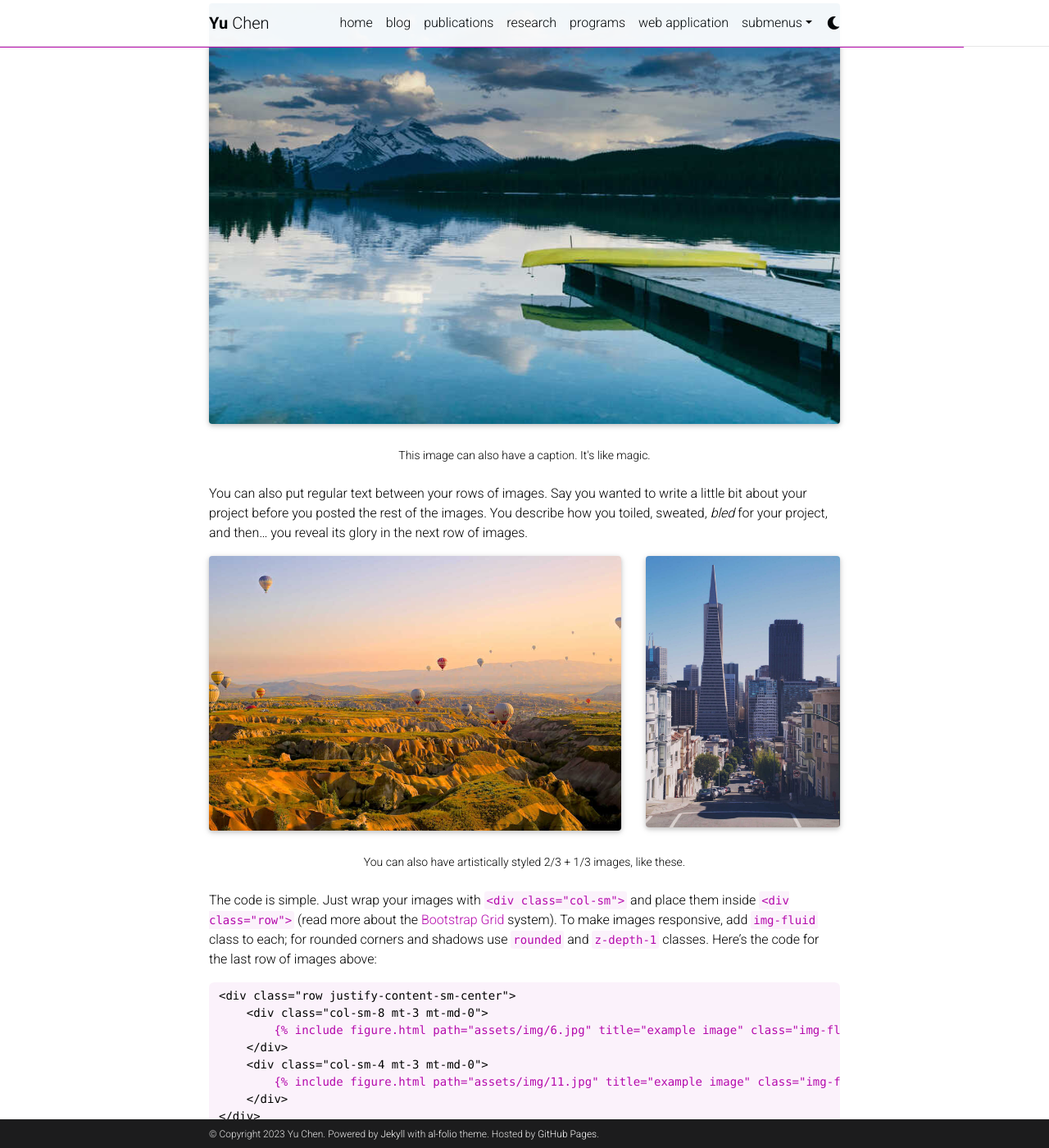
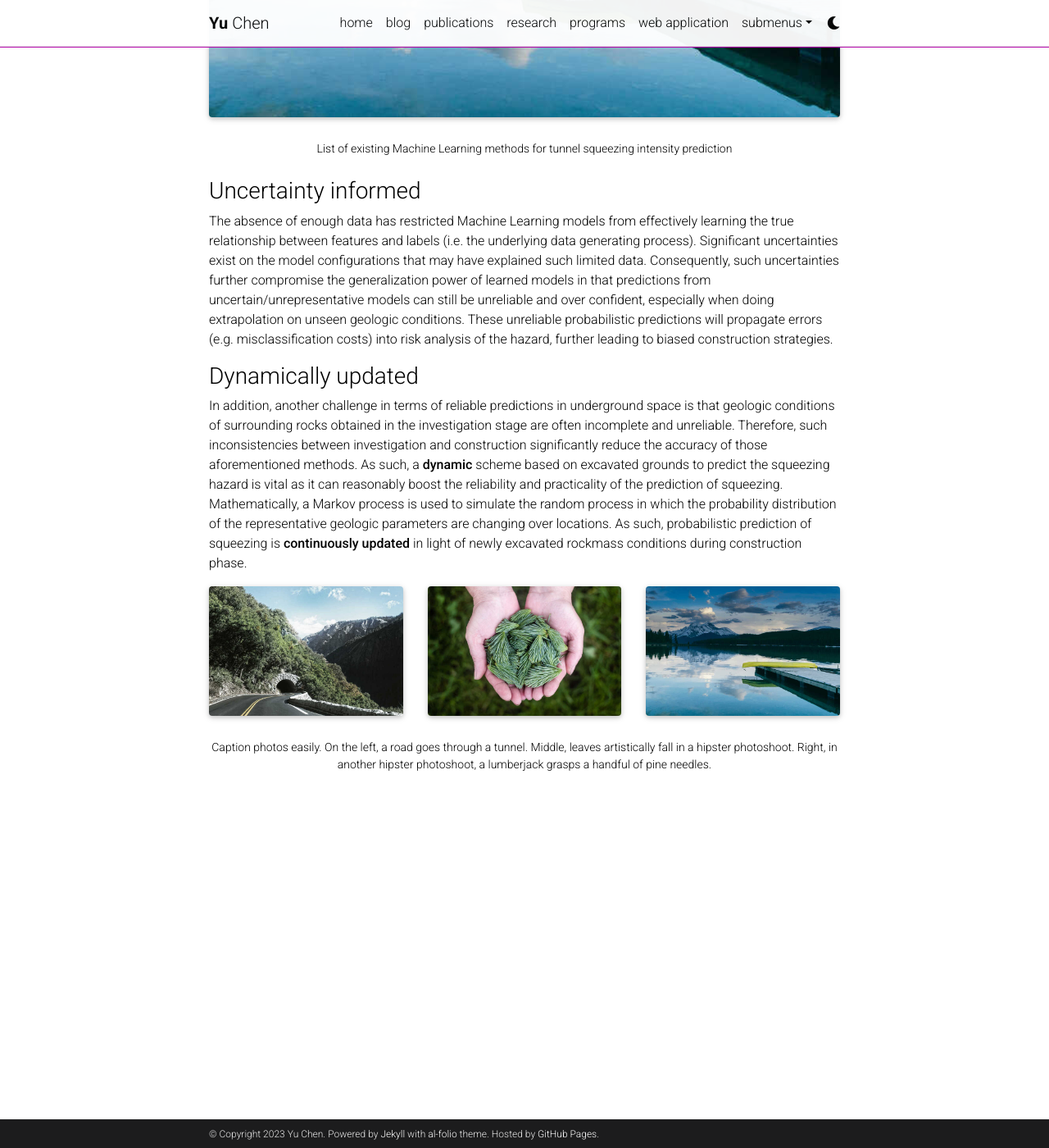
Before and after one commit to yuchenakaleslie/yuchenakaleslie.github.io, a Jekyll site: the page built from _projects/2_project.md, in a window 1280 px wide and 1400 px high, scrolled down 720 px. Shown: the whole window at 82% size. Built offline with Jekyll 4.4.1, drawn with Linux system fonts in a browser that asks for light colours; full-size pictures stand in for the smaller copies a plugin makes; comment, search, counter and statistics services are not loaded; a style sheet for code colours, icons or effects is not loaded; some of the changed text lies outside the part shown.

Commit message:
update project 2

````diff
--- a/_projects/2_project.md
+++ b/_projects/2_project.md
@@ -1,24 +1,31 @@
 ---
 layout: page
 title: Tunnel squeezing uncertainty
-description: a project with a background image
+description: Dynamic and Uncertainty-informed squeezing intensity prediction
 img: assets/img/3.jpg
 importance: 2
 category: work
 ---
 
-Every project has a beautiful feature showcase page.
-It's easy to include images in a flexible 3-column grid format.
-Make your photos 1/3, 2/3, or full width.
+Tunnel squeezing is a time-dependent process that typically occurs in weak or over-stressed rock masses, significantly influencing the budget and time of tunnel construction. Given that only limited databases of case histories are documented in literature, many supervised-learning based probabilistic models, naturally probabilistic or not, are prone to provide over confident (some even distorted) probability estimates of squeezing intensity, due to the ignorance of model uncertainties.
 
-To give your project a background in the portfolio page, just add the img tag to the front matter like so:
+<div class="row">
+    <div class="col-sm mt-3 mt-md-0">
+        {% include figure.html path="assets/img/5.jpg" title="example image" class="img-fluid rounded z-depth-1" %}
+    </div>
+</div>
+<div class="caption">
+    List of existing Machine Learning methods for tunnel squeezing intensity prediction
+</div>
 
-    ---
-    layout: page
-    title: project
-    description: a project with a background image
-    img: /assets/img/12.jpg
-    ---
+### Uncertainty informed ###
+
+The absence of enough data has restricted Machine Learning models from effectively learning the true relationship between features and labels (i.e. the underlying data generating process). Significant uncertainties exist on the model configurations that may have explained such limited data. Consequently, such uncertainties further compromise the generalization power of learned models in that predictions from uncertain/unrepresentative models can still be unreliable and over confident, especially when doing extrapolation on unseen geologic conditions. These unreliable probabilistic predictions will propagate errors (e.g. misclassification costs) into risk analysis of the hazard, further leading to biased construction strategies.
+
+### Dynamically updated ###
+
+In addition, another challenge in terms of reliable predictions in underground space is that geologic conditions of surrounding rocks obtained in the investigation stage are often incomplete and unreliable. Therefore, such inconsistencies between investigation and construction significantly reduce the accuracy of those aforementioned methods. As such, a **dynamic** scheme based on excavated grounds to predict the squeezing hazard is vital as it can reasonably boost the reliability and practicality of the prediction of squeezing. Mathematically, a Markov process is used to simulate the random process in which the probability distribution of the representative geologic parameters are changing over locations. As such, probabilistic prediction of squeezing is **continuously updated** in light of newly excavated rockmass conditions during construction phase.
+
 
 <div class="row">
     <div class="col-sm mt-3 mt-md-0">
@@ -34,47 +41,3 @@ To give your project a background in the portfolio page, just add the img tag to
 <div class="caption">
     Caption photos easily. On the left, a road goes through a tunnel. Middle, leaves artistically fall in a hipster photoshoot. Right, in another hipster photoshoot, a lumberjack grasps a handful of pine needles.
 </div>
-<div class="row">
-    <div class="col-sm mt-3 mt-md-0">
-        {% include figure.html path="assets/img/5.jpg" title="example image" class="img-fluid rounded z-depth-1" %}
-    </div>
-</div>
-<div class="caption">
-    This image can also have a caption. It's like magic.
-</div>
-
-You can also put regular text between your rows of images.
-Say you wanted to write a little bit about your project before you posted the rest of the images.
-You describe how you toiled, sweated, *bled* for your project, and then... you reveal its glory in the next row of images.
-
-
-<div class="row justify-content-sm-center">
-    <div class="col-sm-8 mt-3 mt-md-0">
-        {% include figure.html path="assets/img/6.jpg" title="example image" class="img-fluid rounded z-depth-1" %}
-    </div>
-    <div class="col-sm-4 mt-3 mt-md-0">
-        {% include figure.html path="assets/img/11.jpg" title="example image" class="img-fluid rounded z-depth-1" %}
-    </div>
-</div>
-<div class="caption">
-    You can also have artistically styled 2/3 + 1/3 images, like these.
-</div>
-
-
-The code is simple.
-Just wrap your images with `<div class="col-sm">` and place them inside `<div class="row">` (read more about the <a href="https://getbootstrap.com/docs/4.4/layout/grid/">Bootstrap Grid</a> system).
-To make images responsive, add `img-fluid` class to each; for rounded corners and shadows use `rounded` and `z-depth-1` classes.
-Here's the code for the last row of images above:
-
-{% raw %}
-```html
-<div class="row justify-content-sm-center">
-    <div class="col-sm-8 mt-3 mt-md-0">
-        {% include figure.html path="assets/img/6.jpg" title="example image" class="img-fluid rounded z-depth-1" %}
-    </div>
-    <div class="col-sm-4 mt-3 mt-md-0">
-        {% include figure.html path="assets/img/11.jpg" title="example image" class="img-fluid rounded z-depth-1" %}
-    </div>
-</div>
-```
-{% endraw %}
````
Also changed, not shown: assets/img/existing_methods.png (added).
